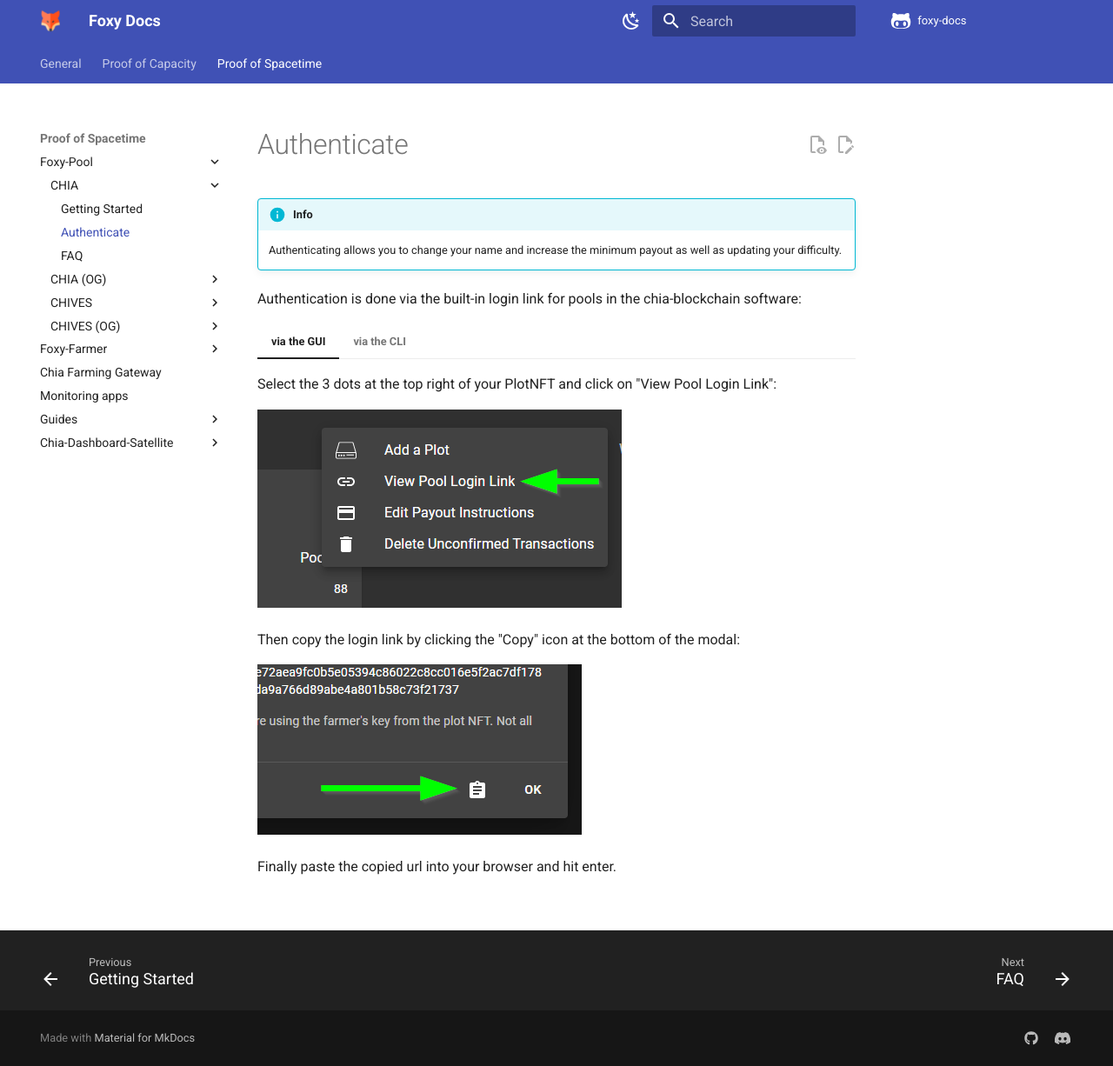
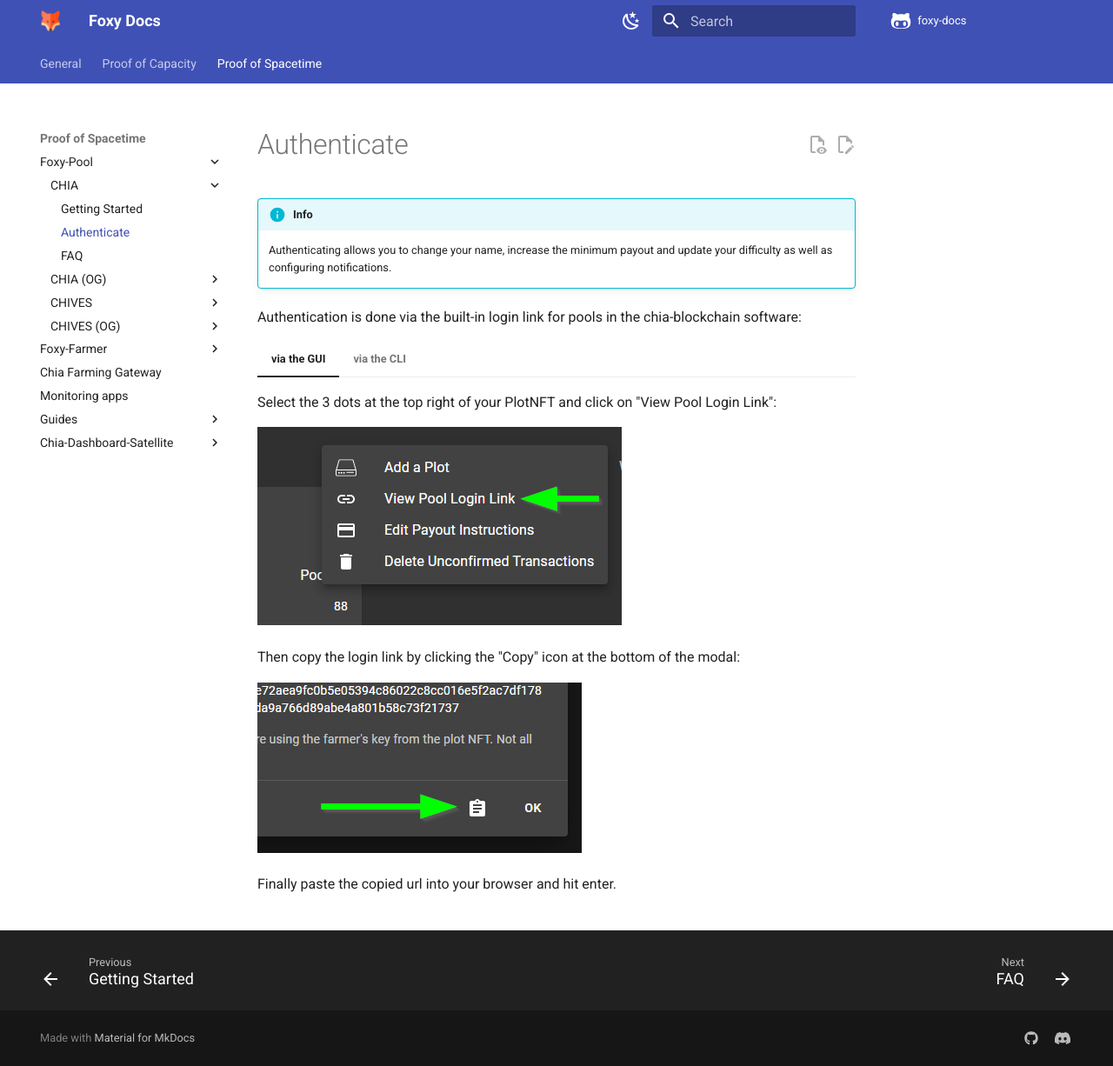
Before and after one commit to foxypool/docs, an MkDocs documentation site: the page built from docs/proof-of-spacetime/foxy-pool/pools/chia/authenticate.md, in a window 1280 px wide and 1226 px high. Shown: the whole window at 87% size. Built offline with MkDocs 1.6.1 and Material for MkDocs 9.7.7, drawn with Linux system fonts in a browser that asks for light colours; comment, search, counter and statistics services are not loaded.

```diff
--- a/docs/proof-of-spacetime/foxy-pool/pools/chia/authenticate.md
+++ b/docs/proof-of-spacetime/foxy-pool/pools/chia/authenticate.md
@@ -1,5 +1,5 @@
 !!! info
-    Authenticating allows you to change your name and increase the minimum payout as well as updating your difficulty.
+    Authenticating allows you to change your name, increase the minimum payout and update your difficulty as well as configuring notifications.
 
 Authentication is done via the built-in login link for pools in the chia-blockchain software:
 
```
Also changed, not shown: docs/proof-of-spacetime/foxy-pool/pools/chia-og/authenticate.md (+1 -1 lines), docs/proof-of-spacetime/foxy-pool/pools/chives-og/authenticate.md (+1 -1 lines), docs/proof-of-spacetime/foxy-pool/pools/chives/authenticate.md (+1 -1 lines).
